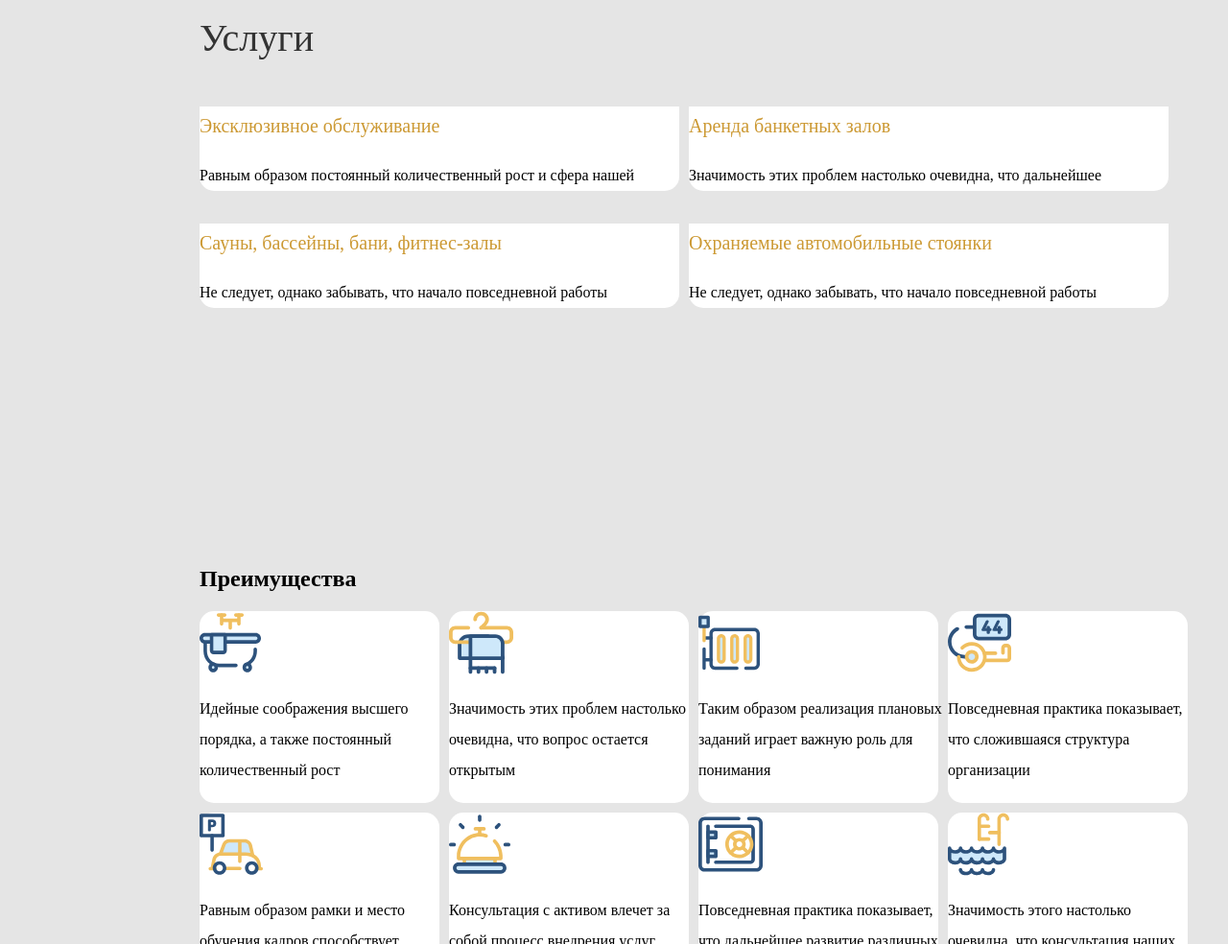
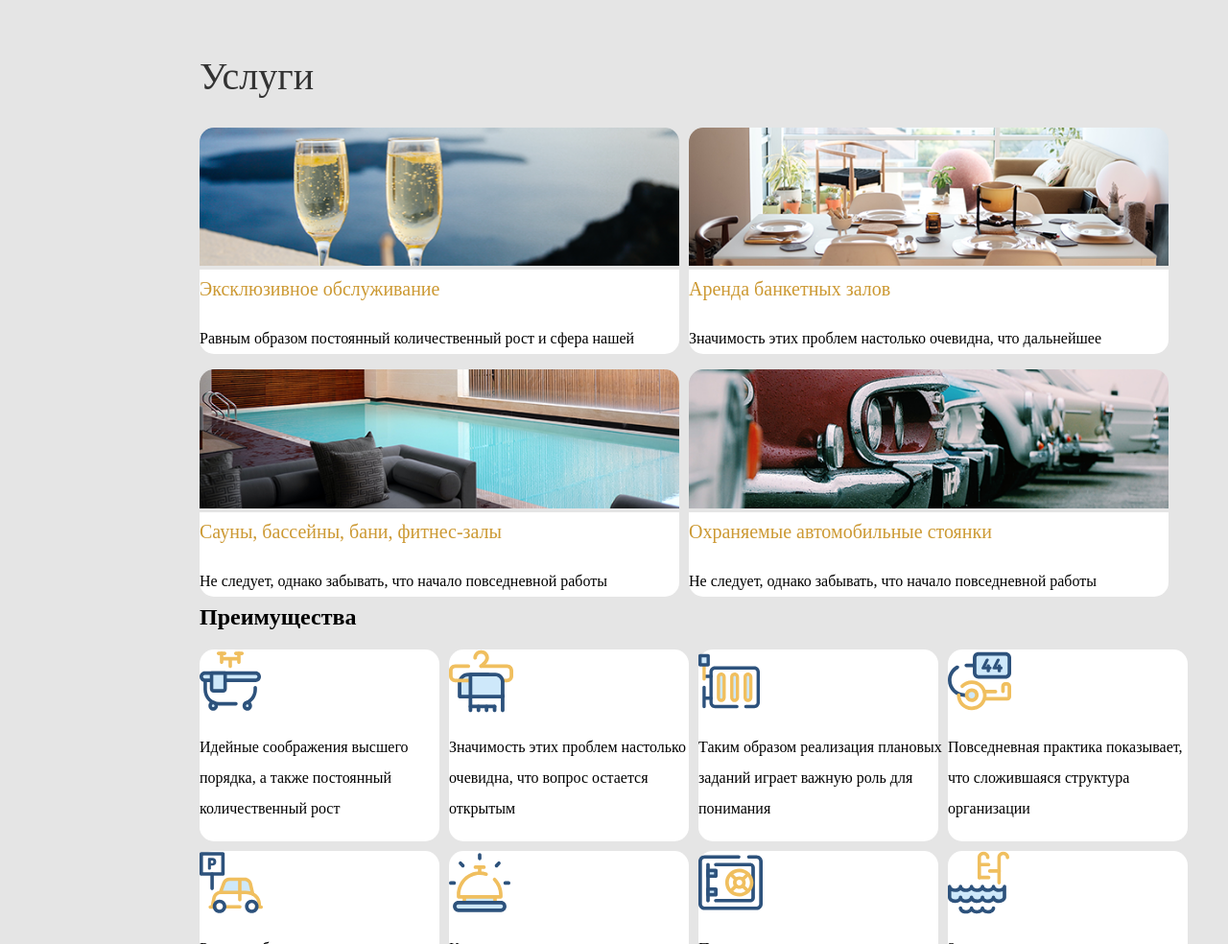
Before and after one commit to gelik99/1-job, a plain HTML site: page index.html in a window 1280 px wide. Shown: the part 1142-2126 px from the top of the page at 96% size. Drawn offline with Linux system fonts and the light colour scheme; the site is published under a folder, as on GitHub Pages, so addresses that start at the root find nothing.

Commit message:
Update index.html

```diff
--- a/index.html
+++ b/index.html
@@ -13,7 +13,7 @@
             <ul class="heared-ul1">
                 <li class="header-li1">
                     <a href="" class="logo">
-                        <img src="/img/logotip.png" alt="логотип" class="logo-img">
+                        <img src="img/logotip.png" alt="логотип" class="logo-img">
                     </a>
                 </li>
                 <li class="header-li1">
@@ -138,7 +138,7 @@
                 <ul class="ul-usl-img">
                     <li class="li-usl">
                         <div class="div-usl-img">
-                        <img src="/img/imgone.png" alt="" class="img-usl">
+                        <img src="img/imgone.png" alt="" class="img-usl">
                         </div>
                         <div class="div-usl-text">
                         <a href="" class="a-usl">
@@ -151,7 +151,7 @@
                     </li>
                     <li class="li-usl">
                         <div class="div-usl-img">
-                            <img src="/img/imgq.png" alt="" class="img-usl">
+                            <img src="img/imgq.png" alt="" class="img-usl">
                         </div>
                         <div class="div-usl-text">
                         <a href="" class="a-usl">
@@ -164,7 +164,7 @@
                     </li>
                     <li class="li-usl">
                         <div class="div-usl-img">
-                            <img src="/img/imgw.png" alt="" class="img-usl">
+                            <img src="img/imgw.png" alt="" class="img-usl">
                         </div>
                         <div class="div-usl-text">
                         <a href="" class="a-usl">
@@ -177,7 +177,7 @@
                     </li>
                     <li class="li-usl">
                         <div class="div-usl-img">
-                        <img src="/img/imge.png" alt="" class="img-usl">
+                        <img src="img/imge.png" alt="" class="img-usl">
                         </div>
                         <div class="div-usl-text">
                         <a href="" class="a-usl">
```
